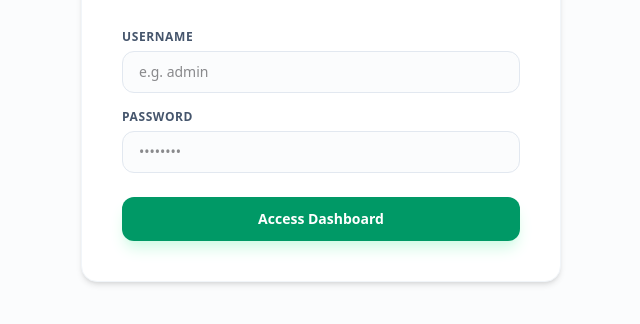
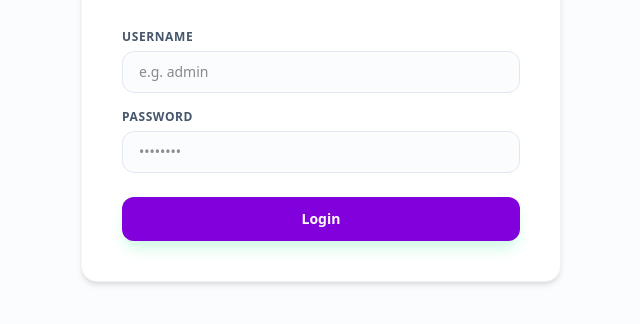
Before and after one commit to thesmahmud77/Assignment-05-B13, a plain HTML site: page index.html in a window 1280 px wide. Shown: the part 352-676 px from the top of the page, without its empty margins (319-959 px from the left). Drawn offline with nearby package versions, Linux system fonts and the light colour scheme.

Commit message:
Final Update

```diff
--- a/index.html
+++ b/index.html
@@ -67,9 +67,9 @@
           <button
             id="btn-submit-auth"
             type="button"
-            class="w-full bg-emerald-600 hover:bg-emerald-700 text-white font-semibold py-3 rounded-xl shadow-lg shadow-emerald-100 transition-all cursor-pointer mt-2 text-sm"
+            class="w-full bg-purple-700 hover:bg-emerald-700 text-white font-semibold py-3 rounded-xl shadow-lg shadow-emerald-100 transition-all cursor-pointer mt-2 text-sm"
           >
-            Access Dashboard
+            Login
           </button>
         </div>
 
```
Also changed, not shown: home/home.html (+1 -1 lines).
